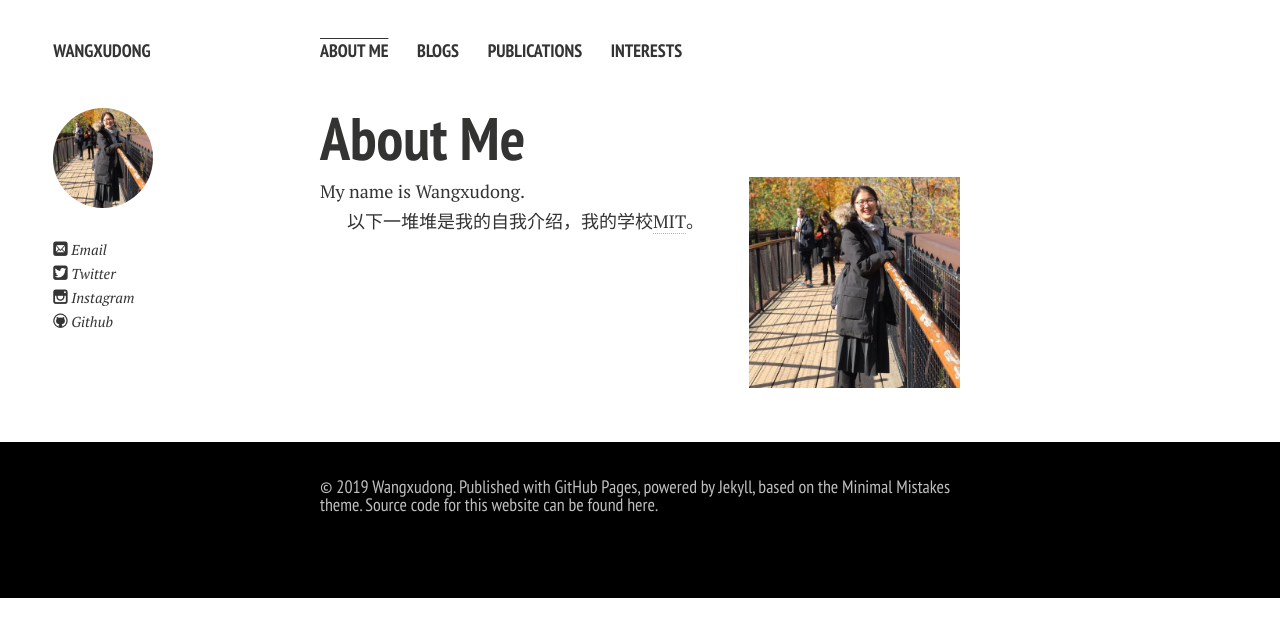
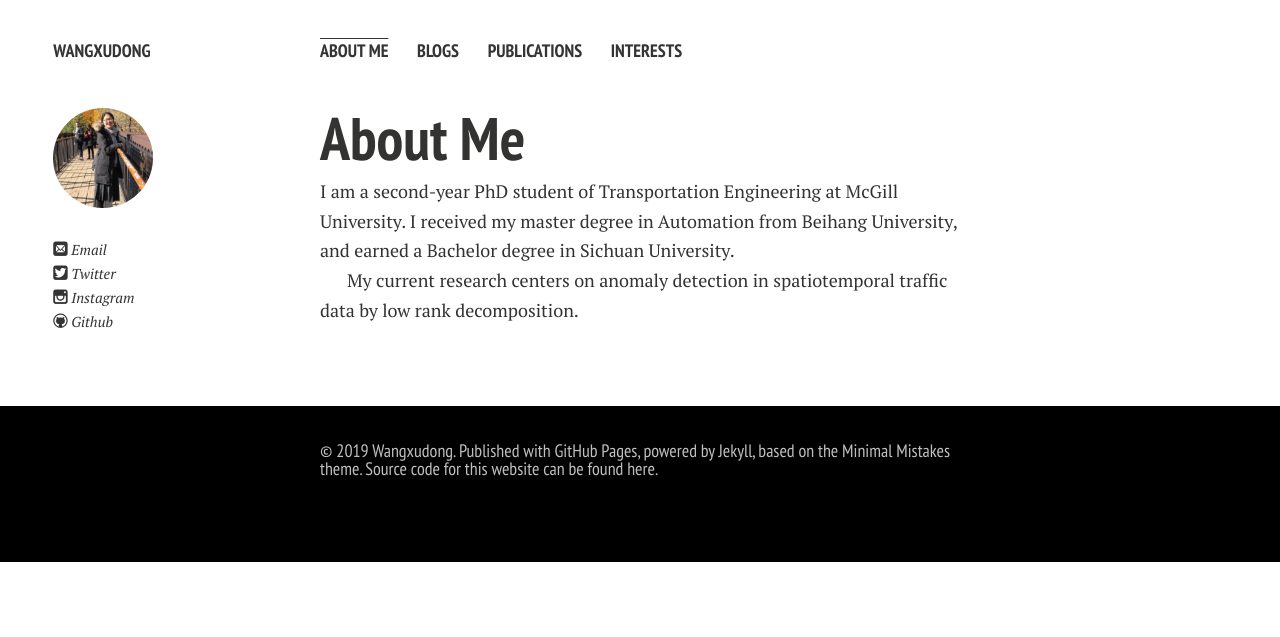
Before and after one commit to eveyuyi/Kaimaoge.github.io, a Jekyll site: the page built from index.md, in a window 1280 px wide. Shown: the top 637 px of the page. Built offline with Jekyll 4.4.1, drawn with Linux system fonts in a browser that asks for light colours; nearby versions of some CDN libraries; our own code applies the rules of GitHub Pages for plain Markdown files.

Commit message:
Update index.md

```diff
--- a/index.md
+++ b/index.md
@@ -4,19 +4,6 @@ layout: page
 
 # About Me
 
-<img src="/images/wangxudong.jpg" class="floatpic" width="200" height="200">
-My name is Wangxudong.
+I am a second-year PhD student of Transportation Engineering at McGill University. I received my master degree in Automation from Beihang University, and earned a Bachelor degree in Sichuan University.
 
-以下一堆堆是我的自我介绍，我的学校[MIT]。
-
-
-[acquisition]: http://allthingsd.com/20130819/godaddy-acquires-merchant-finder-startup-locu-for-70-million/
-[CSAIL]: http://www.csail.mit.edu/
-[DMTCP]: http://dmtcp.sourceforge.net/
-[Gene Cooperman]: http://www.ccs.neu.edu/home/gene/
-[Locu]: http://locu.com/
-[MIT]: http://www.mit.edu/
-[OpenTuner]: http://opentuner.org/
-[PetaBricks]: http://projects.csail.mit.edu/petabricks/
-[Commit]: http://groups.csail.mit.edu/commit/
-[Saman Amarasinghe]: http://people.csail.mit.edu/saman/
+My current research centers on anomaly detection in spatiotemporal traffic data by low rank decomposition.
```
